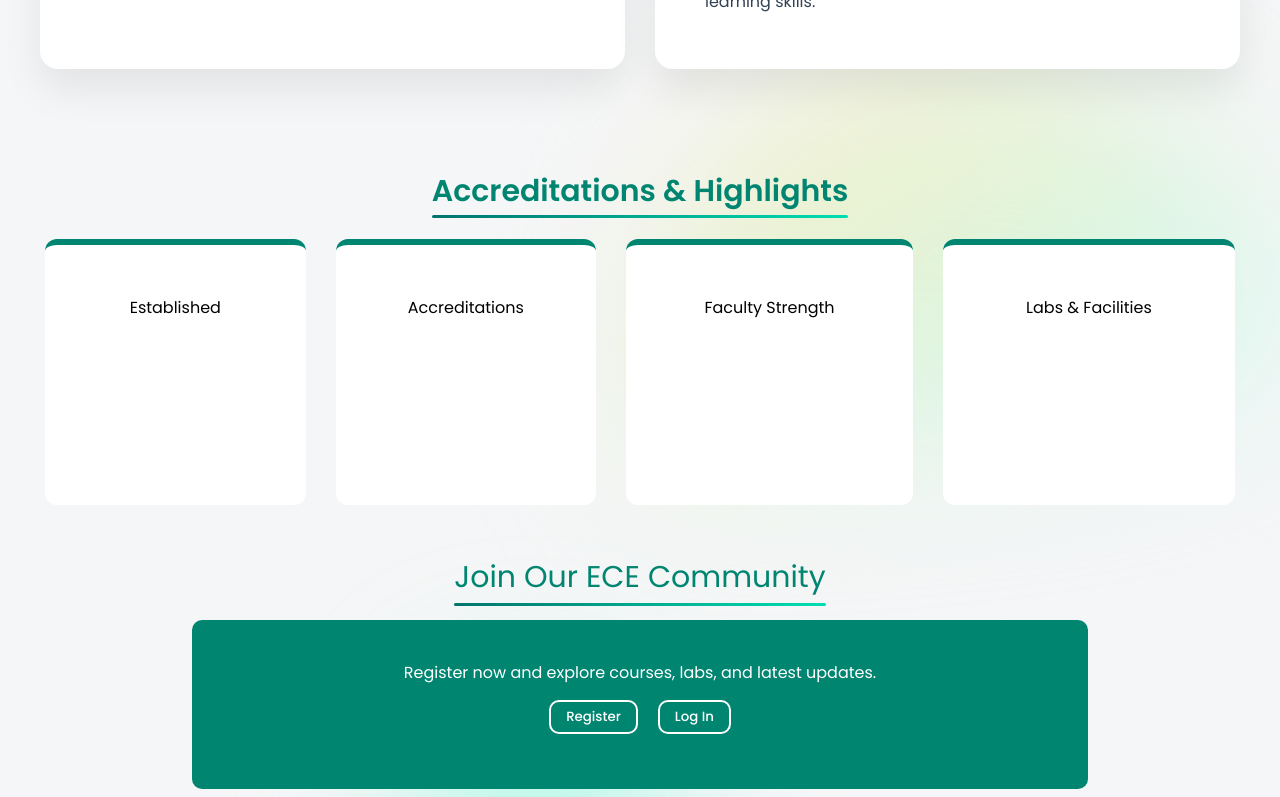
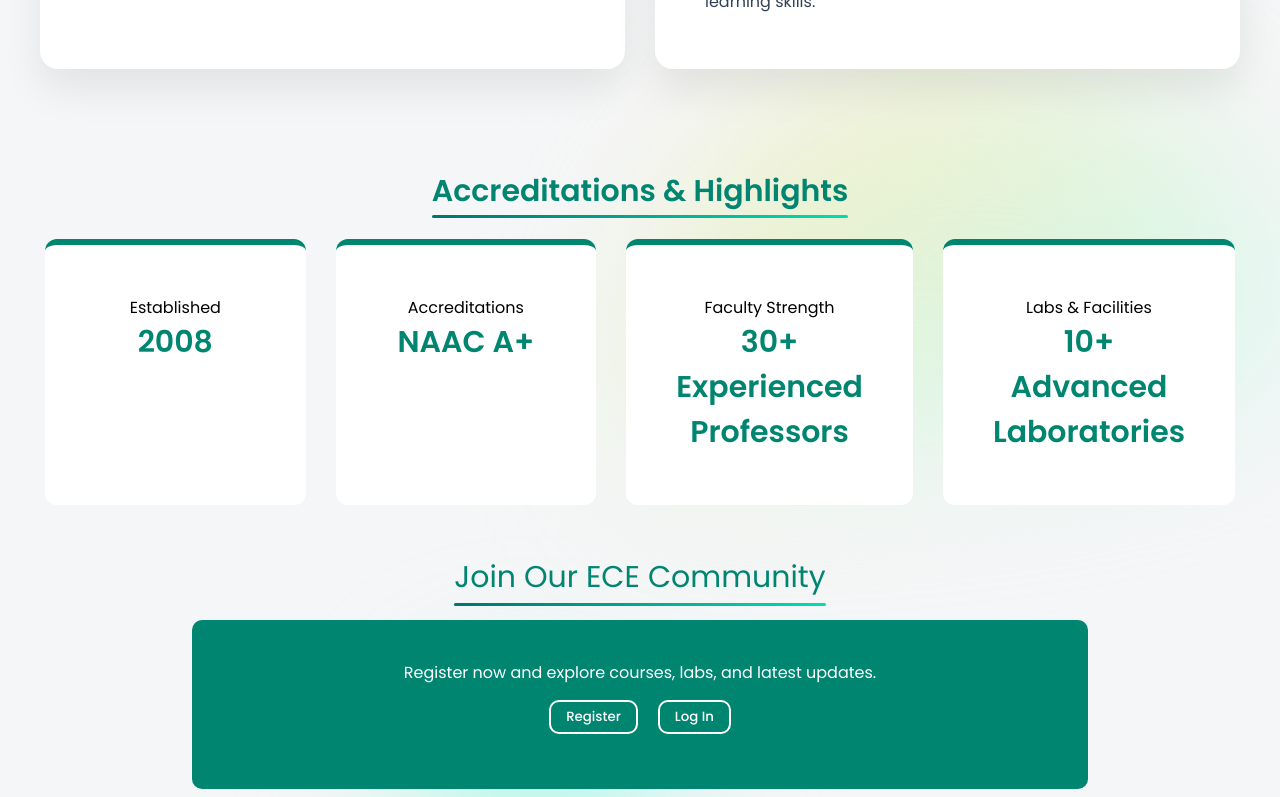
Before and after one commit to narendra8106/my-manager, a React (Vite) app: page / in a window 1280 px wide. Shown: the part 1645-2442 px from the top of the page. Built offline with nearby package versions, Linux system fonts and the light colour scheme; a web font is replaced by a local one.

Commit message:
fix error

```diff
--- a/src/css/Home.css
+++ b/src/css/Home.css
@@ -100,7 +100,6 @@
 .highlites {
   color: var(--mainherocolor);
   position: relative;
-  z-index: -1;
 }
 
 .hilites::after {
```
